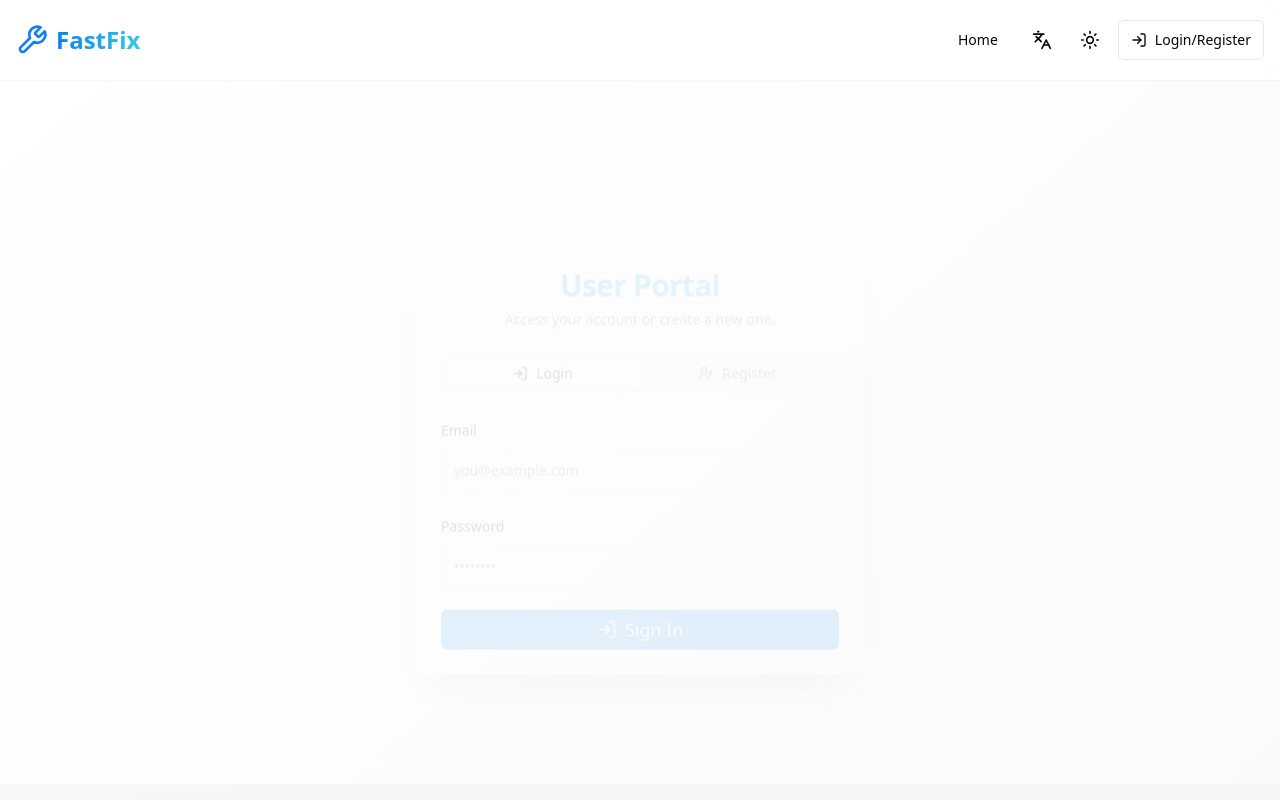
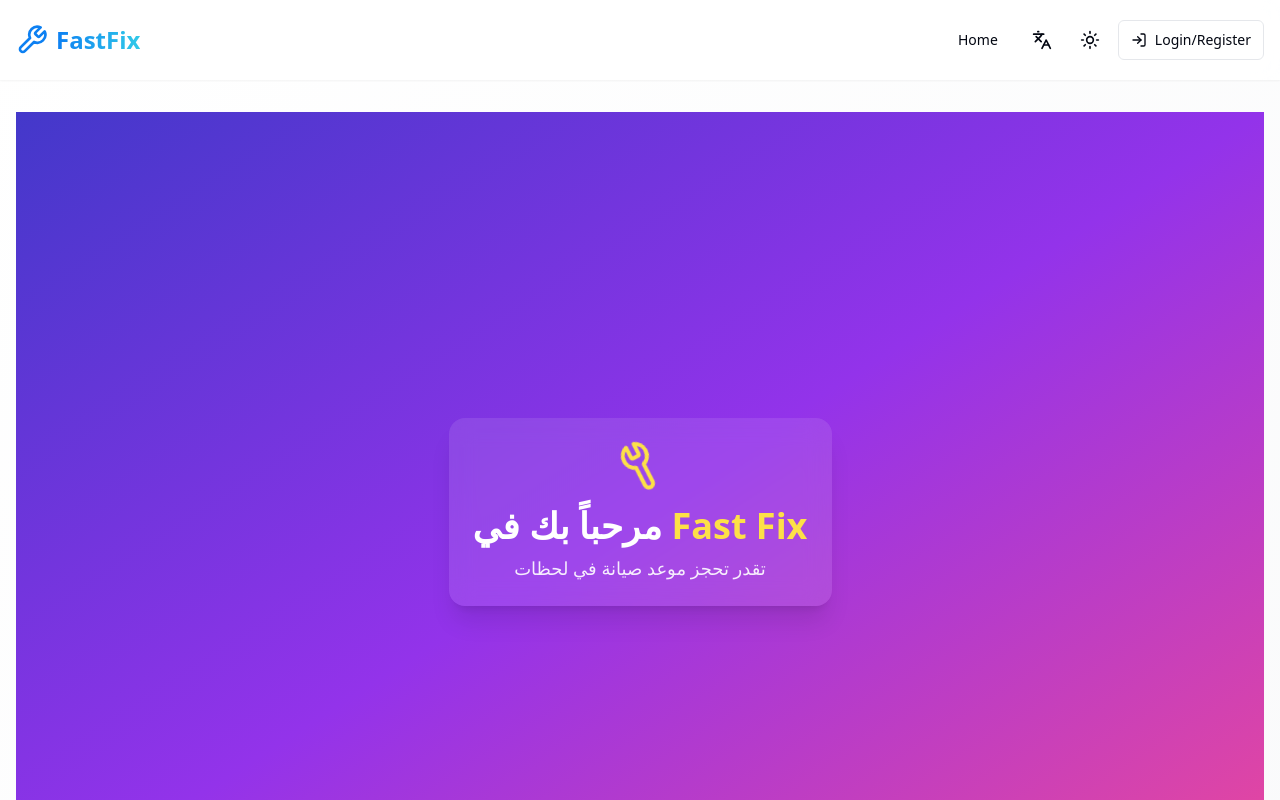
Before and after one commit to mo2009453/Fast-fix, a React (Vite) app: page / in a window 1280 px wide. Before the commit this address led to /login/user. Shown: the top 800 px of the page. Built offline with nearby package versions, Linux system fonts and the light colour scheme.

Commit message:
WelcomeScreen.jsx

```diff
--- a/src/pages/WelcomeScreen.jsx
+++ b/src/pages/WelcomeScreen.jsx
@@ -1,31 +1,39 @@
 import React, { useEffect } from 'react';
 import { useNavigate } from 'react-router-dom';
 import { motion } from 'framer-motion';
+import { Wrench } from 'lucide-react';
 
 const WelcomeScreen = () => {
   const navigate = useNavigate();
 
   useEffect(() => {
     const timer = setTimeout(() => {
-      navigate('/login/user'); // بعد 5 ثواني يتم تحويل المستخدم
-    }, 5000);
-
+      navigate('/login/user');
+    }, 7000); // ← هنا عدلنا المدة إلى 7 ثواني
     return () => clearTimeout(timer);
   }, [navigate]);
 
   return (
-    <motion.div
-      initial={{ opacity: 0, scale: 0.8 }}
-      animate={{ opacity: 1, scale: 1 }}
-      exit={{ opacity: 0 }}
-      transition={{ duration: 0.5 }}
-      className="flex items-center justify-center min-h-screen bg-gradient-to-br from-blue-500 to-indigo-600 text-white"
-    >
-      <div className="text-center p-8 rounded-lg shadow-lg bg-white bg-opacity-10 backdrop-blur-sm">
-        <h1 className="text-5xl font-extrabold mb-4">مرحباً بك في Fast Fix</h1>
-        <p className="text-xl">تقدر تحجز موعد صيانة في لحظات</p>
-      </div>
-    </motion.div>
+    <div className="flex items-center justify-center min-h-screen bg-gradient-to-br from-indigo-700 via-purple-600 to-pink-500 text-white">
+      <motion.div
+        initial={{ opacity: 0, scale: 0.8 }}
+        animate={{ opacity: 1, scale: 1 }}
+        transition={{ duration: 0.8 }}
+        className="text-center p-6 bg-white/10 backdrop-blur-md rounded-2xl shadow-xl"
+      >
+        <motion.div
+          initial={{ rotate: 0 }}
+          animate={{ rotate: 360 }}
+          transition={{ duration: 2, repeat: Infinity, ease: "linear" }}
+          className="mx-auto mb-4 w-fit"
+        >
+          <Wrench size={48} className="text-yellow-300" />
+        </motion.div>
+
+        <h1 className="text-4xl font-extrabold mb-2">مرحباً بك في <span className="text-yellow-300">Fast Fix</span></h1>
+        <p className="text-lg font-medium text-white/90">تقدر تحجز موعد صيانة في لحظات</p>
+      </motion.div>
+    </div>
   );
 };
 
```
